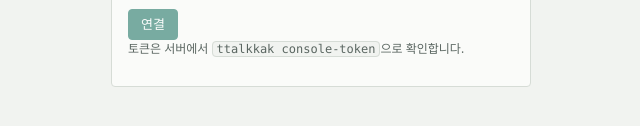
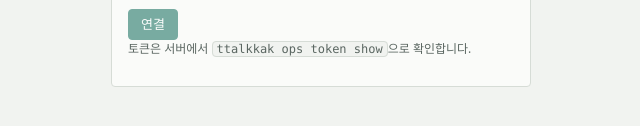
Before and after one commit to Thisish3/ttalkkak, a plain HTML site: page desktop/web/connect.html in a window 1280 px wide. Shown: the part 482-608 px from the top of the page, 319-959 px from the left. Drawn offline with Linux system fonts and the light colour scheme.

Commit message:
Point the connect screen at the real token command
The hint named a ttalkkak console-token command that does not exist; the operator reads the token with ttalkkak ops token show.

Co-Authored-By: Claude Opus 5.5 <noreply@anthropic.com>

```diff
--- a/desktop/web/connect.html
+++ b/desktop/web/connect.html
@@ -20,7 +20,7 @@
     <label class="field" id="clear-row" hidden><span class="warnbox">▲ http:// 주소라서 토큰이 암호화되지 않은 채 네트워크로 전송됩니다. 내 컴퓨터, Tailscale(100.64.0.0/10, *.ts.net)이 아닌 주소에는 https:// 를 쓰세요.</span>
       <input id="clear-ok" type="checkbox"> 위험을 이해했고, 이 주소로 토큰을 보냅니다</label>
     <button class="btn primary" id="go" type="submit">연결</button>
-    <p class="hint">토큰은 서버에서 <code>ttalkkak console-token</code>으로 확인합니다.</p>
+    <p class="hint">토큰은 서버에서 <code>ttalkkak ops token show</code>으로 확인합니다.</p>
   </form>
 </div>
 <script src="app.js"></script>
```
Also changed, not shown: src/ttalkkak/ui/static/connect.html (+1 -1 lines), 1 other file.
